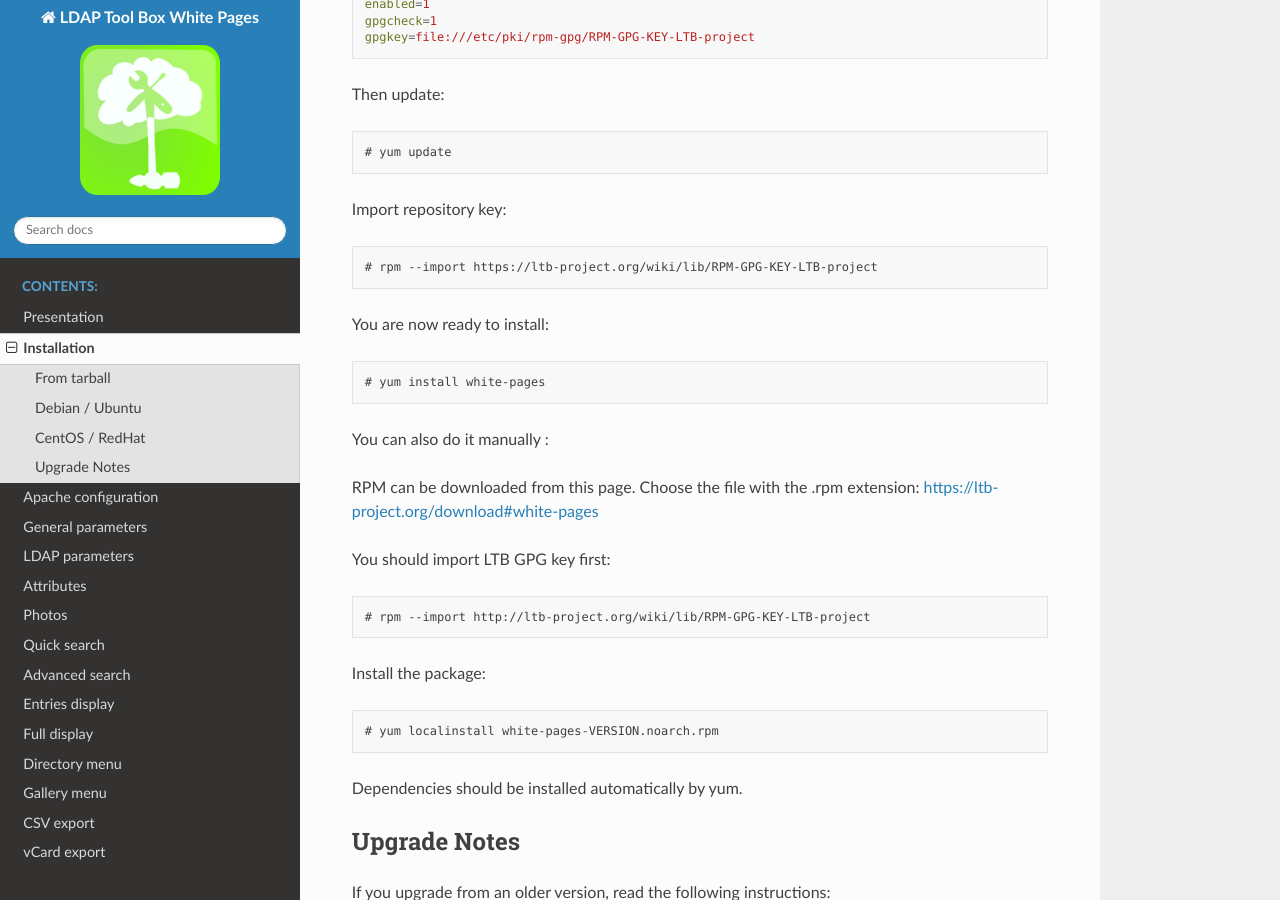
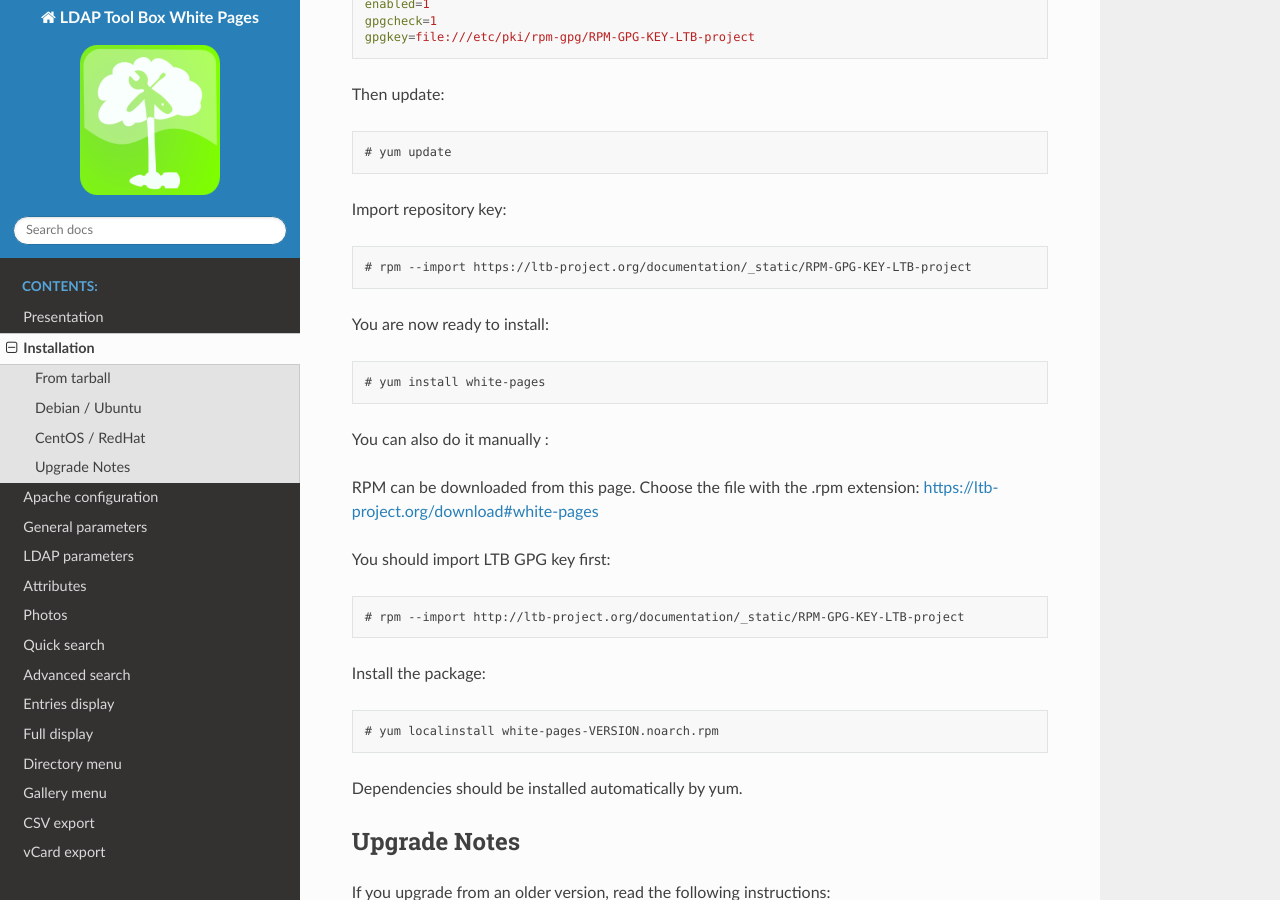
Before and after one commit to ltb-project/white-pages, a Sphinx documentation site: the page built from docs/installation.rst, in a window 1280 px wide and 900 px high, scrolled down 2089 px. Built offline with Sphinx 7.4.7 and the Read the Docs theme 2.0.0, drawn with Linux system fonts in a browser that asks for light colours; some of the changed lines change nothing that is shown; some of the changed text lies outside the part shown.

Commit message:
Change GPG key URL (self-service-password#617)

```diff
--- a/docs/installation.rst
+++ b/docs/installation.rst
@@ -50,7 +50,7 @@ Import repository key:
 
 .. prompt:: bash #
 
-    wget -O - https://ltb-project.org/wiki/lib/RPM-GPG-KEY-LTB-project | sudo apt-key add -
+    wget -O - https://ltb-project.org/documentation/_static/RPM-GPG-KEY-LTB-project | sudo apt-key add -
 
 Then update:
 
@@ -111,7 +111,7 @@ Import repository key:
 
 .. prompt:: bash #
 
-    rpm --import https://ltb-project.org/wiki/lib/RPM-GPG-KEY-LTB-project
+    rpm --import https://ltb-project.org/documentation/_static/RPM-GPG-KEY-LTB-project
 
 You are now ready to install:
 
@@ -127,7 +127,7 @@ You should import LTB GPG key first:
 
 .. prompt:: bash #
 
-   rpm --import http://ltb-project.org/wiki/lib/RPM-GPG-KEY-LTB-project
+   rpm --import http://ltb-project.org/documentation/_static/RPM-GPG-KEY-LTB-project
 
 Install the package:
 
```
